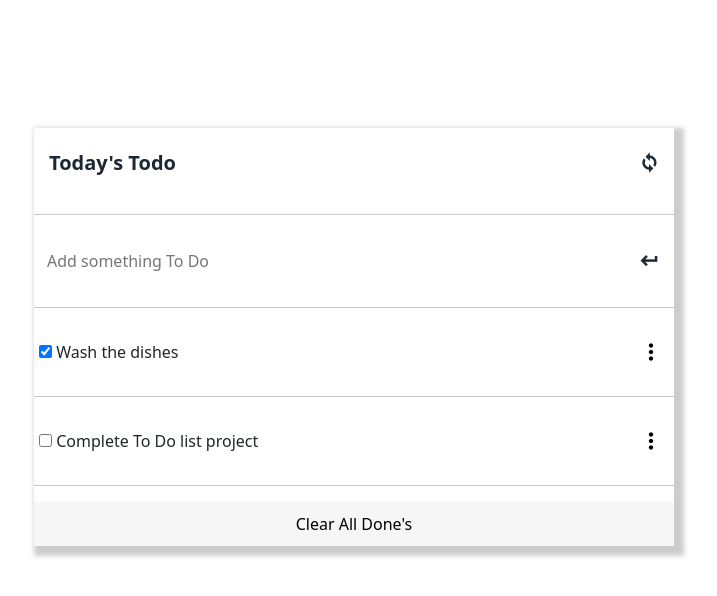
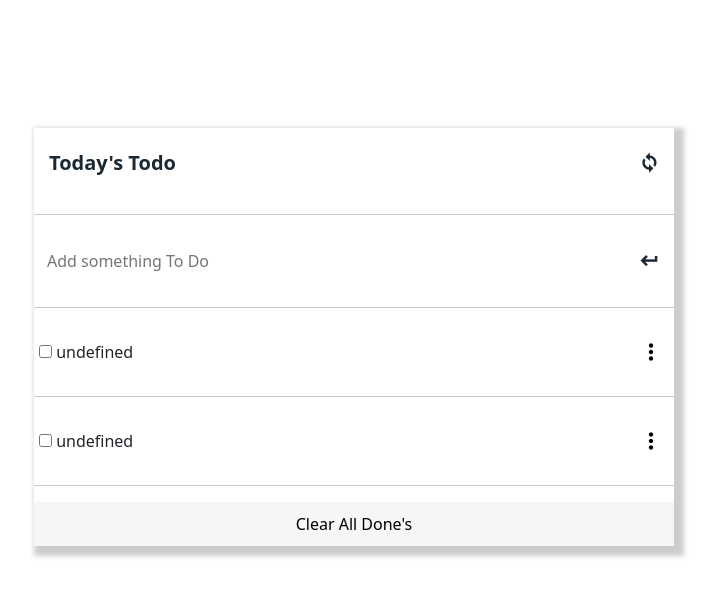
Before and after one commit to vicmaburrito/ToDolist, a website built with webpack: page src/index.html in a window 1280 px wide. Shown: the whole page, without its empty margins (286-1003 px from the left). Built offline with nearby package versions, Linux system fonts and the light colour scheme.

Commit message:
Add id name in input tag html and clean array of To do's tasks

```diff
--- a/src/index.html
+++ b/src/index.html
@@ -7,7 +7,6 @@
     <script src="https://unpkg.com/lodash@4.17.20"></script>
     <link href="https://fonts.googleapis.com/icon?family=Material+Icons"
       rel="stylesheet">
-      <link rel="stylesheet" href="style.css">
     <title>TodoList</title>
 
 </head>
@@ -23,7 +22,7 @@
         </li>
         <li class="top-list-item">
             <div class="flex items">
-                <input placeholder="Add something To Do" type="text">
+                <input id="input-add" placeholder="Add something To Do" type="text">
                 <span class="material-icons">
                     keyboard_return
                 </span>
--- a/src/index.js
+++ b/src/index.js
@@ -13,8 +13,8 @@ class Todo {
 }
 
 let toDos = [
-  new Todo('Wash the dishes', true, 0),
-  new Todo('Complete To Do list project', false, 1),
+  new Todo(),
+  new Todo(),
 ];
 
 function displayTodos() {
```
